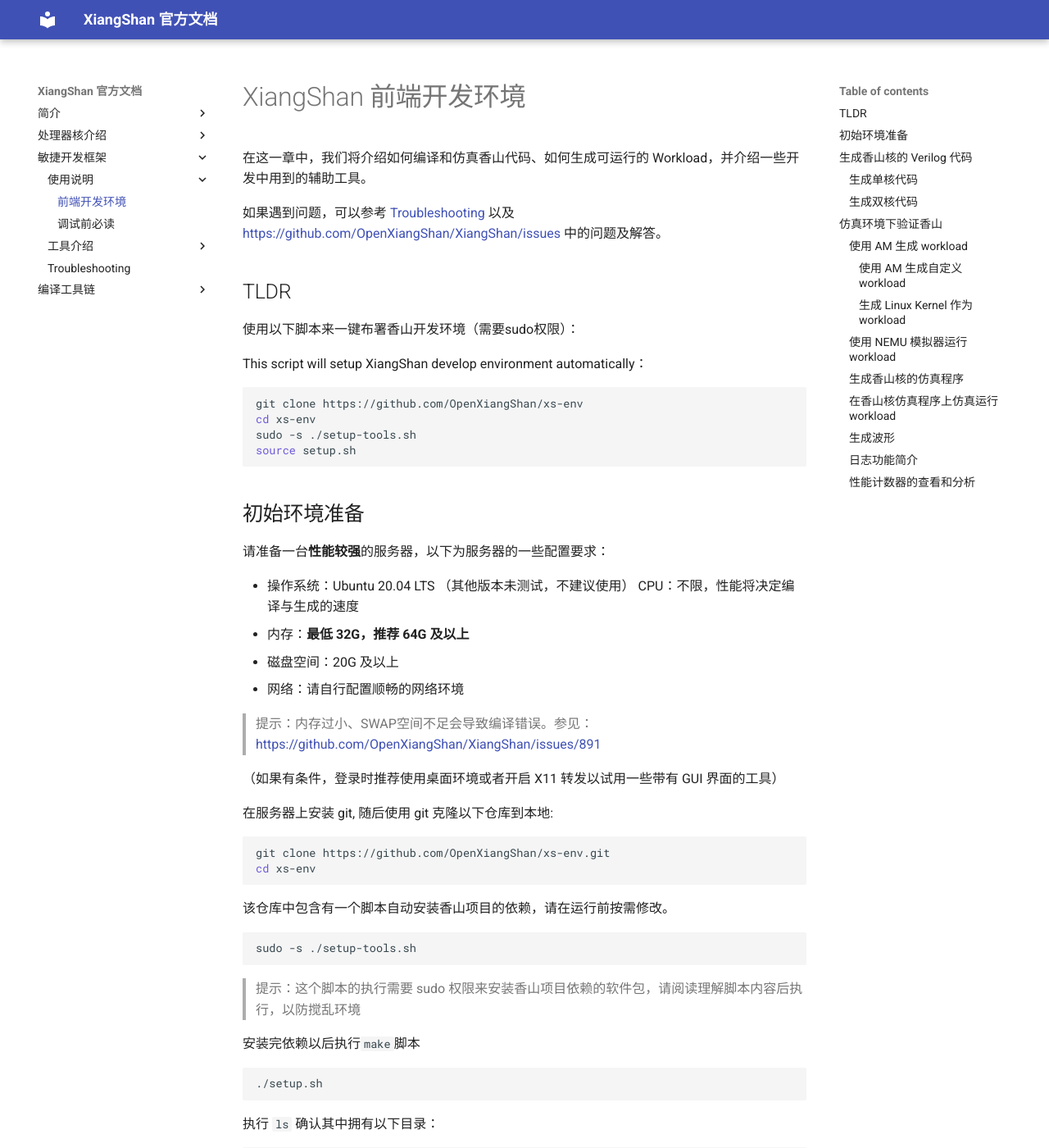
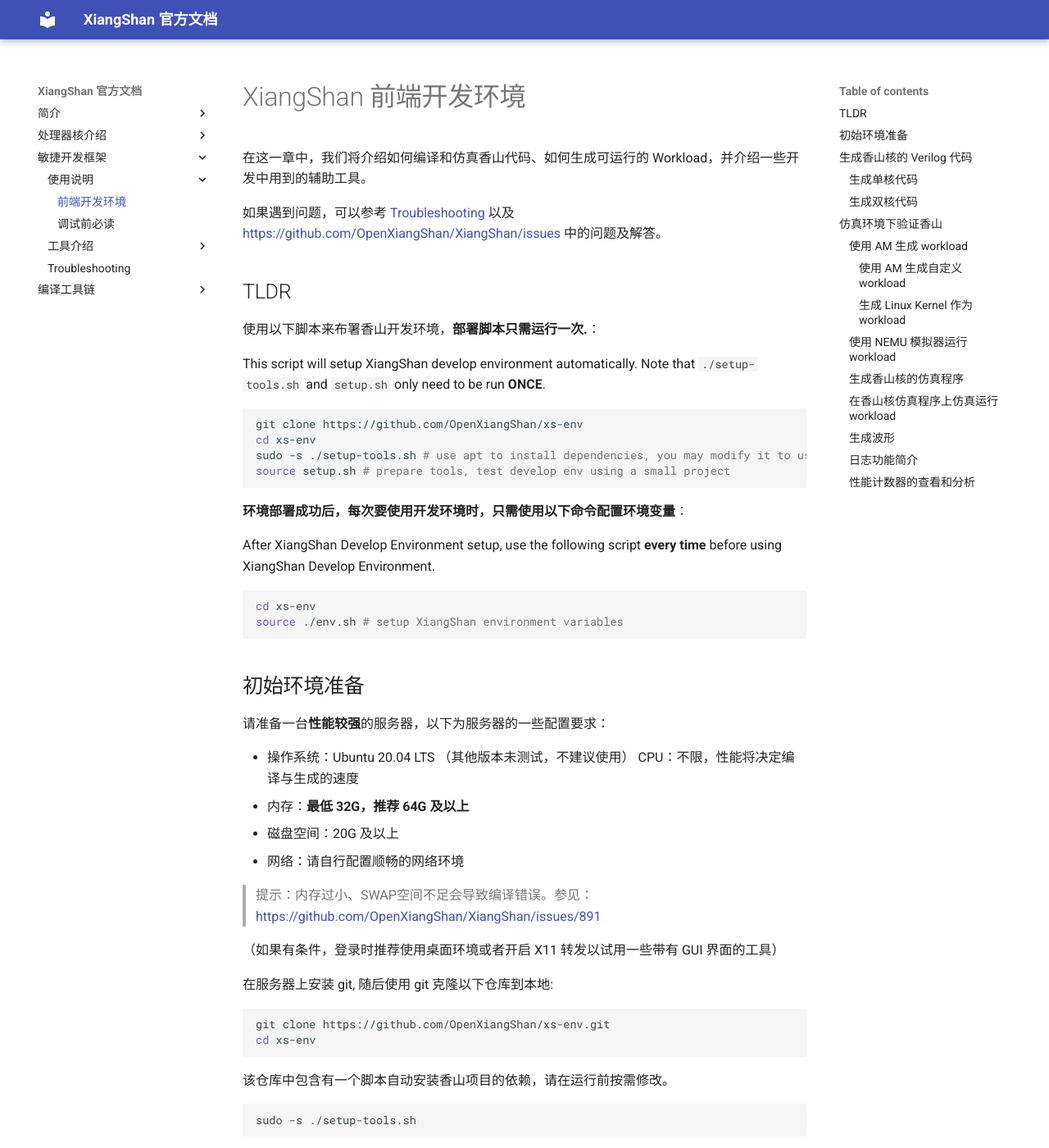
Before and after one commit to OpenXiangShan/XiangShan-doc, an MkDocs documentation site: the page built from docs/tools/xsenv.md, in a window 1280 px wide and 1400 px high. Shown: the whole window at 82% size. Built offline with MkDocs 1.6.1 and Material for MkDocs 9.7.7, drawn with Linux system fonts in a browser that asks for light colours; some of the changed text lies outside the part shown.

Commit message:
docs: update xsenv doc

````diff
--- a/docs/tools/xsenv.md
+++ b/docs/tools/xsenv.md
@@ -7,15 +7,24 @@ XiangShan 前端开发环境
 
 ## TLDR
 
-使用以下脚本来一键布署香山开发环境（需要sudo权限）：
+使用以下脚本来布署香山开发环境，**部署脚本只需运行一次.**：
 
-This script will setup XiangShan develop environment automatically：
+This script will setup XiangShan develop environment automatically. Note that `./setup-tools.sh` and `setup.sh` only need to be run **ONCE**.
 
 ```sh
 git clone https://github.com/OpenXiangShan/xs-env
 cd xs-env
-sudo -s ./setup-tools.sh
-source setup.sh
+sudo -s ./setup-tools.sh # use apt to install dependencies, you may modify it to use different pkg manager
+source setup.sh # prepare tools, test develop env using a small project
+```
+
+**环境部署成功后，每次要使用开发环境时，只需使用以下命令配置环境变量**：
+
+After XiangShan Develop Environment setup, use the following script **every time** before using XiangShan Develop Environment.
+
+```sh
+cd xs-env
+source ./env.sh # setup XiangShan environment variables
 ```
 
 ## 初始环境准备
@@ -58,15 +67,13 @@ sudo -s ./setup-tools.sh
 XiangShan    NEMU    nexus-am
 ```
 
-
 配置环境变量：
 ```shell
 source env.sh
 ```
 
 
-上述命令设置了`NOOP_HOME`，`NEMU_HOME`，`AM_HOME`三个环境变量。您可以将这些环境变量加入到`.bashrc`中，也可以在每次使用香山前重新运行`env.sh`这一脚本配置环境变量（推荐）。
-> 提示：在同时开发多个分支的香山时，推荐在每次运行前用脚本配置环境变量
+上述命令设置了`NOOP_HOME`，`NEMU_HOME`，`AM_HOME`三个环境变量。您可以将这些环境变量加入到`.bashrc`中，也可以在每次使用香山前重新运行`env.sh`这一脚本配置环境变量（推荐）。**在完成开发环境配置后, 每次使用开发环境前只需`source env.sh`配置环境变量即可**。
 
 在后续步骤出现问题时，可以参考 [Troubleshooting-Guide](https://github.com/OpenXiangShan/XiangShan/wiki/Troubleshooting-Guide) 来自行排查。
 
````
